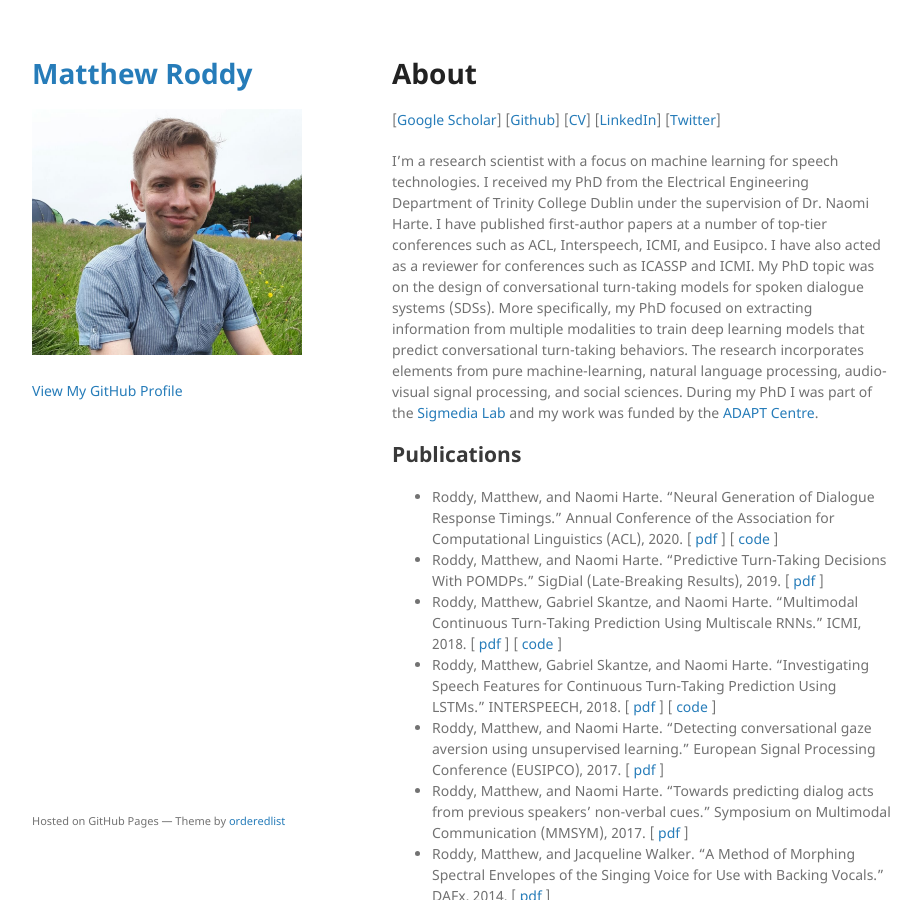
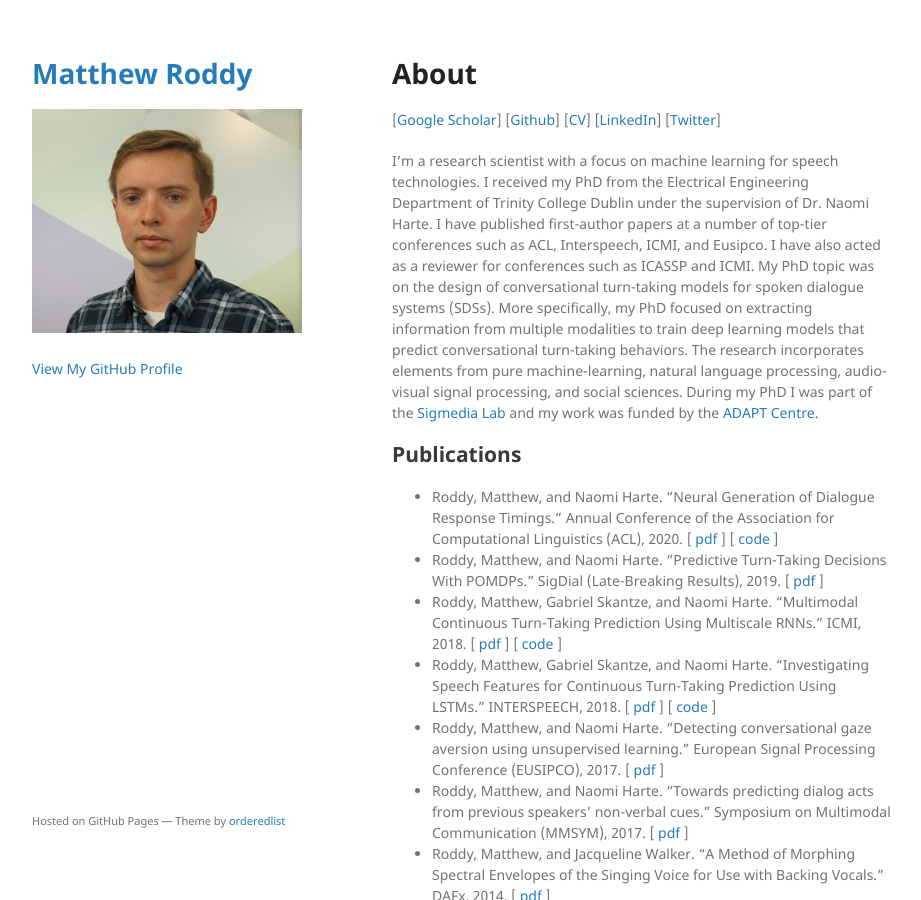
Before and after one commit to mattroddy/mattroddy.github.io, a Jekyll site: the page built from index.md, in a window 1280 px wide and 900 px high. Shown: the whole window, without its empty margins (178-1099 px from the left). Built offline with Jekyll 4.4.1, drawn with Linux system fonts in a browser that asks for light colours; the repository's description, which GitHub fills in, is left out; our own code applies the rules of GitHub Pages for plain Markdown files.

Commit message:
Update _config.yml

```diff
--- a/_config.yml
+++ b/_config.yml
@@ -1,5 +1,6 @@
 title: Matthew Roddy
-logo: /assets/img/matt_cropped.jpg
+# logo: /assets/img/matt_cropped.jpg
+logo: /assets/img/DSC03523_cropped.JPG
 description:
 show_downloads: false
 google_analytics:
```
